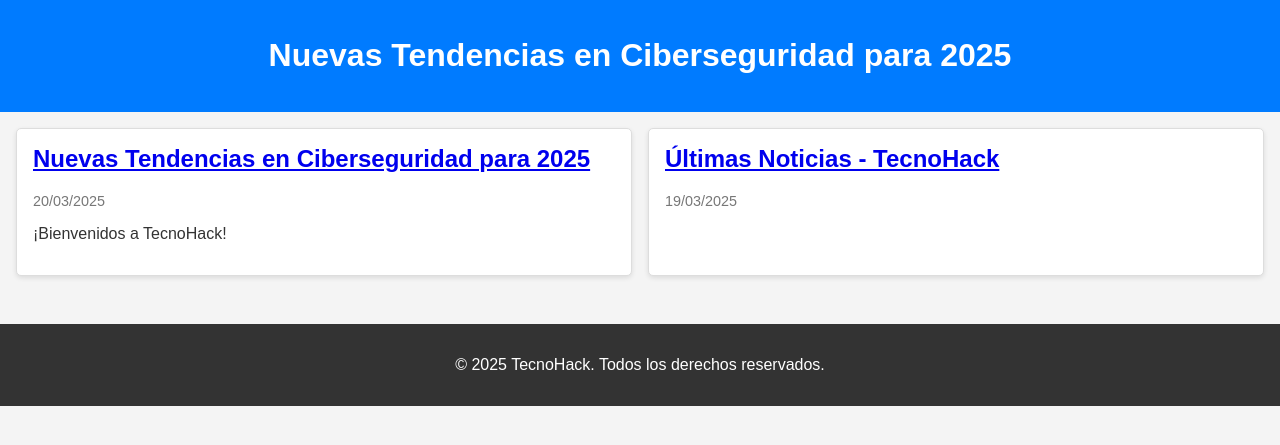
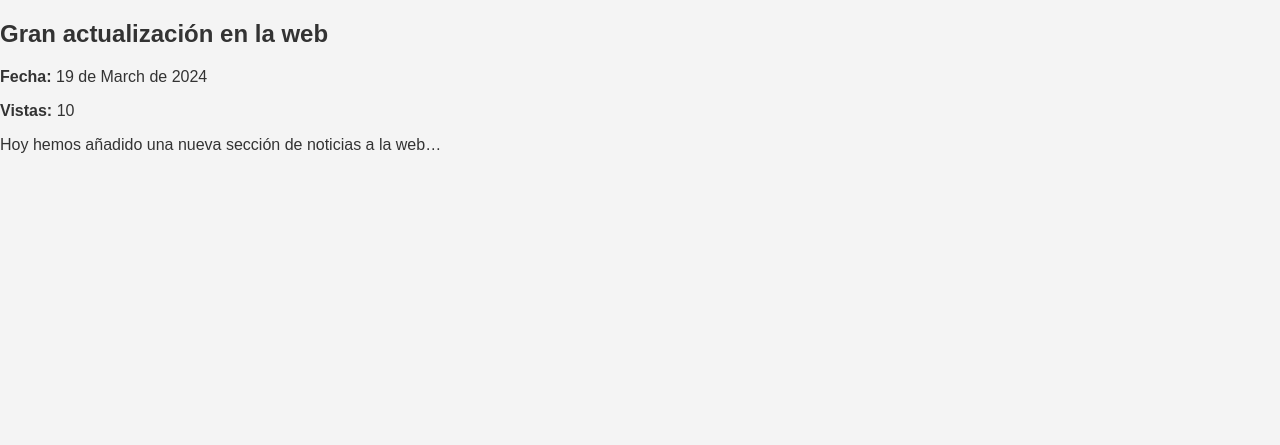
Before and after one commit to TecnoHack-ES/tecnohack-es.github.io, a Jekyll site: the page built from _posts/2025-03-20-nuevas-tendencias-ciberseguridad.md, in a window 1280 px wide. Shown: the top 445 px of the page. Built offline with Jekyll 4.4.1, drawn with Linux system fonts in a browser that asks for light colours; a script that is not in the unit is left out.

Commit message:
noticias

```diff
--- a/_layouts/noticias.html
+++ b/_layouts/noticias.html
@@ -8,26 +8,11 @@
   <link rel="stylesheet" href="{{ site.baseurl }}../assets/css/noticias.css">
 </head>
 <body>
-  <header>
+  <article>
     <h1>{{ page.title }}</h1>
-  </header>
-
-  <main>
-    <section id="noticias">
-      {% for post in site.categories.noticias %}
-        <article class="noticia">
-          <h2><a href="{{ post.url }}">{{ post.title }}</a></h2>
-          <p class="fecha">{{ post.date | date: "%d/%m/%Y" }}</p>
-          <p class="resumen">{{ post.excerpt | truncate: 160 }}</p>
-        </article>
-      {% endfor %}
-    </section>
-  </main>
-
-  <footer>
-    <p>© 2025 TecnoHack. Todos los derechos reservados.</p>
-  </footer>
-
-  <script src="{{ site.baseurl }}../assets/css/noticias.js"></script>
+    <p><strong>Fecha:</strong> {{ page.date | date: "%d de %B de %Y" }}</p>
+    <p><strong>Vistas:</strong> {{ page.visitas | default: 0 }}</p>
+    <div>{{ content }}</div>
+  </article>
 </body>
 </html>
--- a/_posts/2025-03-20-nuevas-tendencias-ciberseguridad.md
+++ b/_posts/2025-03-20-nuevas-tendencias-ciberseguridad.md
@@ -1,19 +1,7 @@
 ---
 layout: noticias
-title: "Nuevas Tendencias en Ciberseguridad para 2025"
-date: 2025-03-20
-categories: [noticias]
-description: "Descubre las nuevas tendencias en ciberseguridad para 2025."
+title: "Gran actualización en la web"
+date: 2024-03-19
+visitas: 10
 ---
-
-¡Bienvenidos a TecnoHack!
-
-En este artículo, exploraremos las **nuevas tendencias en ciberseguridad** que están marcando el rumbo en 2025. Desde la inteligencia artificial hasta la protección de datos, te contamos todo lo que necesitas saber.
-
-## 1. Inteligencia Artificial en Ciberseguridad
-La IA está revolucionando la forma en que detectamos y prevenimos ciberataques. Con sistemas de aprendizaje automático, podemos identificar patrones sospechosos en tiempo real.
-
-## 2. Protección de Datos
-Con el aumento de las regulaciones, como el RGPD, las empresas deben asegurarse de que sus datos estén protegidos y cumplan con las normativas.
-
-¡No te pierdas más detalles en nuestro blog!w
+Hoy hemos añadido una nueva sección de noticias a la web...
```
Also changed, not shown: _layouts/noticias_index.html (added, +42 -0 lines), noticias.md (deleted, +0 -6 lines), noticias/noticias.md (added, +5 -0 lines).
